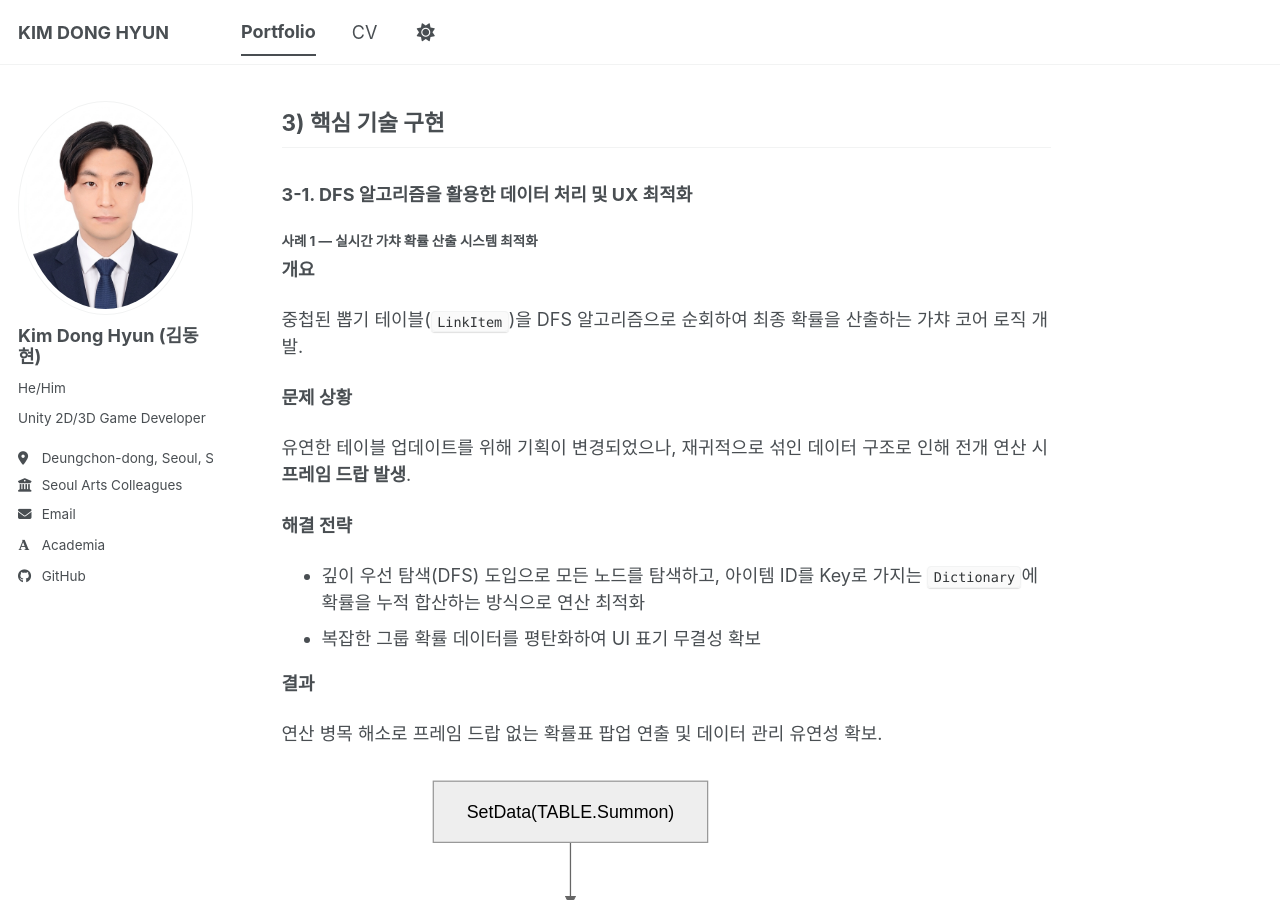
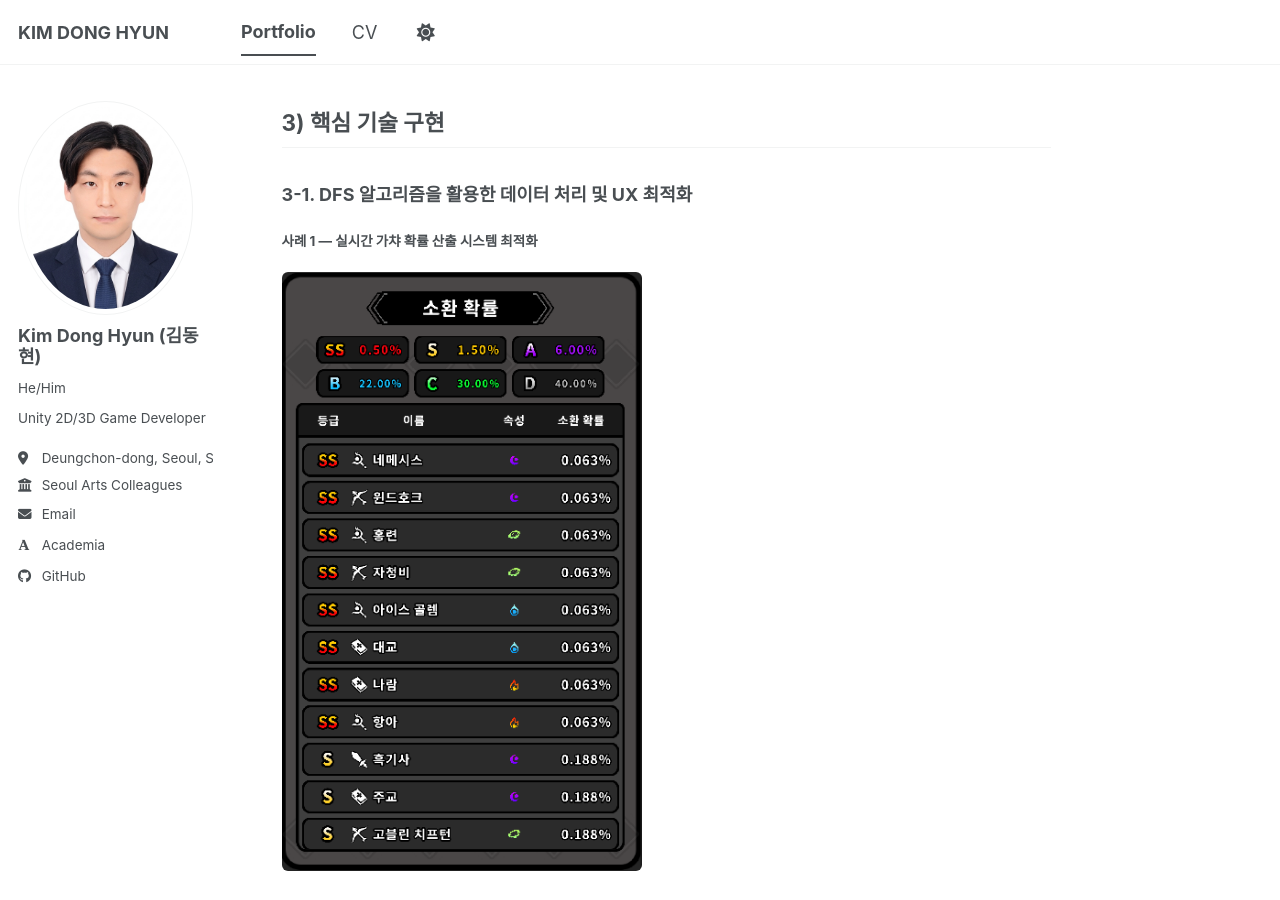
Before and after one commit to mmmdong/mmmdong.github.io, a Jekyll site: the page built from _portfolio/unknown-heroes.md, in a window 1280 px wide and 900 px high, scrolled down 1192 px. Built offline with Jekyll 4.4.1, drawn with Linux system fonts in a browser that asks for light colours; some web fonts are replaced; a script bundle is joined from its source files by our own code; library files that are not in the unit come from our copies.

Commit message:
미확인 용사단 스크린샷 5장 이관 (US-003 완료)
- 소환 확률표, 월드맵 드랍 리스트, UI 리팩터링 전후 2장, 감정 연출
- 1200px 리사이즈 + JPEG q86 압축 (0.8MB -> 0.3MB)
- 노션 다이어그램 3종은 Mermaid SVG 로 대체되어 제외

Co-Authored-By: Claude Opus 5 <noreply@anthropic.com>
Claude-Session: https://claude.ai/code/session_01EzidRgiHxhSwNeafHa9Yrx

```diff
--- a/_portfolio/unknown-heroes.md
+++ b/_portfolio/unknown-heroes.md
@@ -50,6 +50,7 @@ collection: portfolio
 ### 3-1. DFS 알고리즘을 활용한 데이터 처리 및 UX 최적화
 
 #### 사례 1 — 실시간 가챠 확률 산출 시스템 최적화
+<img src="/images/portfolio/hidden-heroes/summon-probability.png" alt="소환 확률표 팝업" style="width:100%; max-width:360px; border-radius:6px; margin:16px 0;"/>
 
 **개요**
 
@@ -168,6 +169,7 @@ private void GetDropId(int ID, Dictionary<int, float> dict, float dropPer)
 </details>
 
 #### 사례 2 — 월드맵 드랍 아이템 가시성 개선
+<img src="/images/portfolio/hidden-heroes/world-drop.jpg" alt="월드맵 드랍 아이템 리스트" style="width:100%; max-width:360px; border-radius:6px; margin:16px 0;"/>
 
 **개요**
 
@@ -276,6 +278,10 @@ private void GetDropId(int ID, HashSet<int> hashSet)
 ---
 
 ### 3-2. UI 아키텍처 리팩터링 및 고도화
+<div style="display:flex; gap:8px; flex-wrap:wrap; margin:16px 0;">
+  <img src="/images/portfolio/hidden-heroes/ui-refactor-1.jpg" alt="UI 리팩터링 전후 1" style="flex:1; min-width:180px; max-width:320px; border-radius:6px;"/>
+  <img src="/images/portfolio/hidden-heroes/ui-refactor-2.jpg" alt="UI 리팩터링 전후 2" style="flex:1; min-width:180px; max-width:320px; border-radius:6px;"/>
+</div>
 
 **개요**
 
@@ -388,6 +394,7 @@ public override void RefreshUI()
 ---
 
 ### 3-3. '미확인 아이템 감정' 핵심 콘텐츠 개발
+<img src="/images/portfolio/hidden-heroes/appraise.jpg" alt="미확인 아이템 감정 연출" style="width:100%; max-width:360px; border-radius:6px; margin:16px 0;"/>
 
 **개요**
 
```
Also changed, not shown: images/portfolio/hidden-heroes/appraise.jpg (added), images/portfolio/hidden-heroes/summon-probability.png (added), images/portfolio/hidden-heroes/ui-refactor-1.jpg (added), images/portfolio/hidden-heroes/ui-refactor-2.jpg (added), images/portfolio/hidden-heroes/world-drop.jpg (added).
